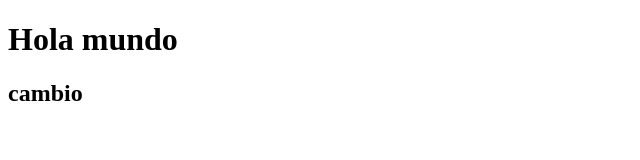
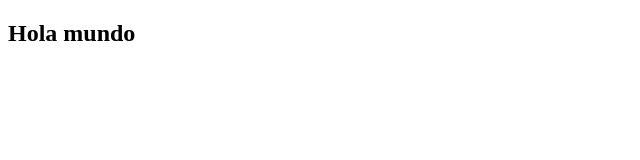
Before and after one commit to Santyluito/cursogitedemy, a plain HTML site: page index.html in a window 1280 px wide. Shown: the whole page, without its empty margins (0-640 px from the left). Drawn offline with Linux system fonts and the light colour scheme.

Commit message:
Revert "feat: cambio random"
This reverts commit a97fbc11cd0d422c90a201bd77d313ff34f3b045.

```diff
--- a/index.html
+++ b/index.html
@@ -6,7 +6,6 @@
     <title>Document</title>
   </head>
   <body>
-    <h1>Hola mundo</h1>
-    <h2>cambio</h2>
+    <h2>Hola mundo</h2>
   </body>
 </html>
```
